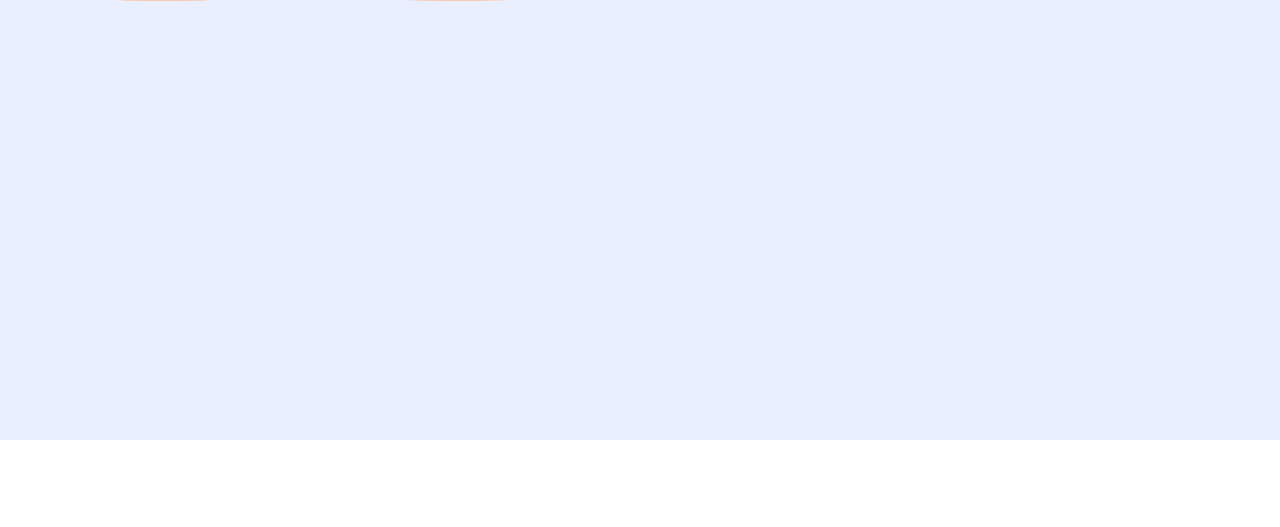
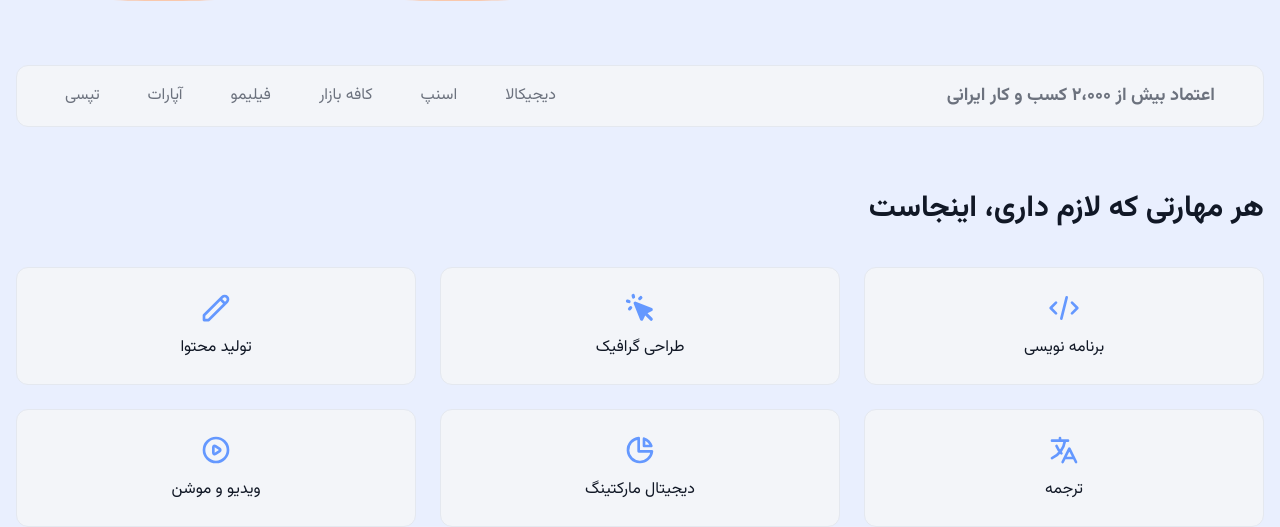
Before and after one commit to amirrezaeiiii/karino, a React (Vite) app: page / in a window 1280 px wide. Shown: the part 425-952 px from the top of the page. Before the commit the page ends 865 px from the top, so only its background shows below. Built offline with nearby package versions, Linux system fonts and the light colour scheme; no server answers.

Commit message:
add new section in home page

```diff
--- a/src/pages/Home.jsx
+++ b/src/pages/Home.jsx
@@ -1,3 +1,30 @@
+import {
+  HiOutlineChartPie,
+  HiOutlineCode,
+  HiOutlinePencil,
+  HiCursorClick,
+  HiOutlinePlay,
+  HiOutlineTranslate,
+} from "react-icons/hi";
+
+const categories = [
+  { title: "برنامه نویسی", Icon: HiOutlineCode },
+  { title: "طراحی گرافیک", Icon: HiCursorClick },
+  { title: "تولید محتوا", Icon: HiOutlinePencil },
+  { title: "ترجمه", Icon: HiOutlineTranslate },
+  { title: "دیجیتال مارکتینگ", Icon: HiOutlineChartPie },
+  { title: "ویدیو و موشن", Icon: HiOutlinePlay },
+];
+
+const trustedCompanies = [
+  "دیجیکالا",
+  "اسنپ",
+  "کافه بازار",
+  "فیلیمو",
+  "آپارات",
+  "تپسی",
+];
+
 function Home() {
   const stats = [
     { number: "+۱۰ هزار", label: "فریلنسر فعال" },
@@ -30,7 +57,44 @@ function Home() {
           </section>
         </div>
         <div className="flex-1 flex justify-center">
-          <img src="../../public/OBJECTS.svg" alt="objects" className="max-w-full h-auto" />
+          <img src="/objects.svg" alt="objects" className="max-w-full h-auto" />
+        </div>
+      </section>
+
+      <section className="bg-secondary-100 border border-secondary-200 rounded-xl py-4 px-6 md:px-12">
+        <div className="flex flex-col md:flex-row items-center justify-between gap-8">
+          <h2 className="text-md md:text-lg font-bold text-secondary-500 text-right">
+            اعتماد بیش از ۲،۰۰۰ کسب و کار ایرانی
+          </h2>
+          <div className="flex flex-wrap justify-center gap-6 md:gap-12 text-center">
+            {trustedCompanies.map((company) => (
+              <span
+                key={company}
+                className="text-secondary-500 font-medium whitespace-nowrap"
+              >
+                {company}
+              </span>
+            ))}
+          </div>
+        </div>
+      </section>
+
+      <section className="mt-16">
+        <h2 className="text-2xl md:text-3xl font-bold text-secondary-900 text-right mb-10">
+          هر مهارتی که لازم داری، اینجاست
+        </h2>
+        <div className="grid grid-cols-2 md:grid-cols-3 gap-6">
+          {categories.map((cat) => (
+            <div
+              key={cat.title}
+              className="bg-secondary-100 border border-secondary-200 rounded-xl p-6 flex flex-col items-center justify-center gap-3 text-center hover:border-primary-500 transition-colors"
+            >
+              <cat.Icon className="w-8 h-8 text-primary-600" />
+              <span className="font-medium text-secondary-900 text-sm md:text-base">
+                {cat.title}
+              </span>
+            </div>
+          ))}
         </div>
       </section>
     </div>
```
